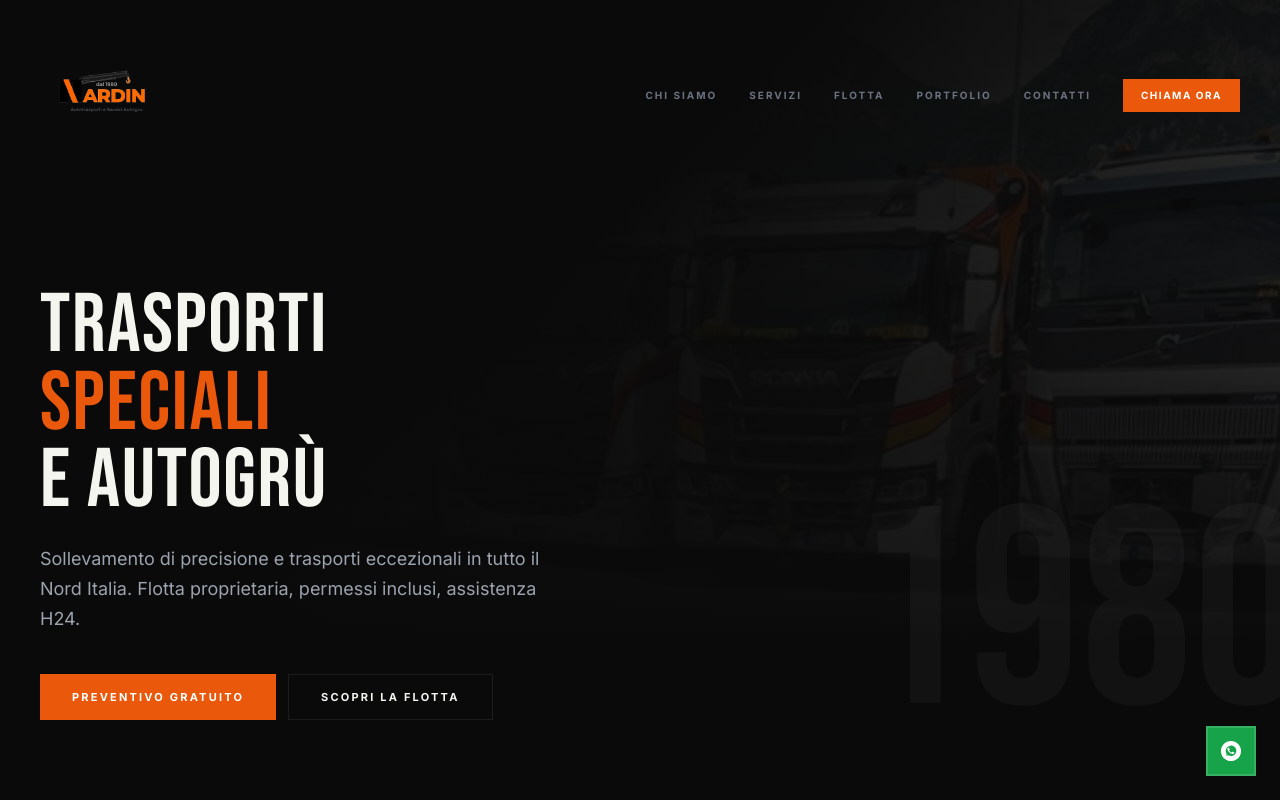
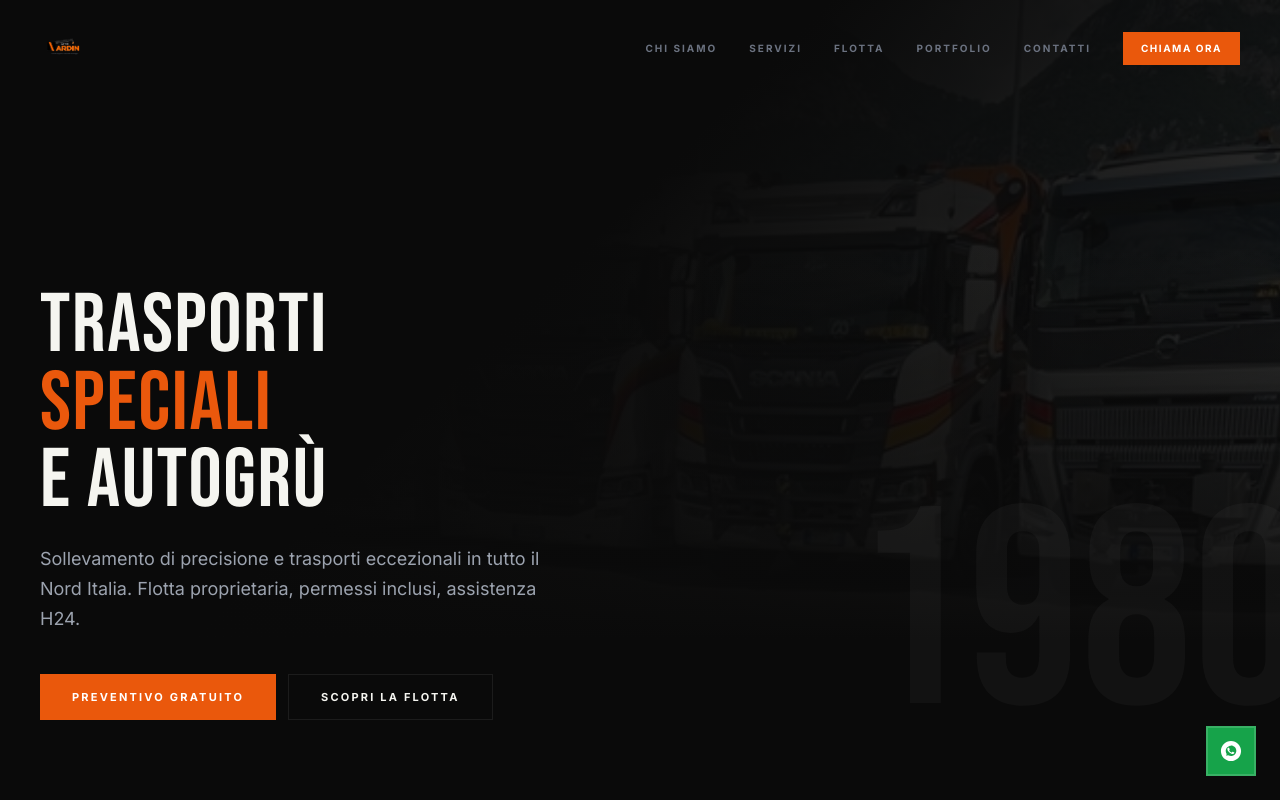
Before and after one commit to matteonardin04-bot/nardin-seo-ready, a React (Vite) app: page / in a window 1280 px wide. Shown: the top 800 px of the page. Built offline with nearby package versions, Linux system fonts and the light colour scheme.

Commit message:
Update App.tsx

```diff
--- a/src/App.tsx
+++ b/src/App.tsx
@@ -130,7 +130,7 @@ export default function App() {
 
           {/* LOGO */}
           <div onClick={() => go('home')} style={{ cursor: 'pointer' }}>
-           <img src="images/logo-nardin.png" alt="Nardin Autotrasporti" style={{ height: 150 }} />
+           <img src="images/logo-nardin.png" alt="Nardin Autotrasporti" style={{ height: 56, width: 'auto', objectFit: 'contain' }} />
           </div>
 
           {/* DESKTOP LINKS */}
```
